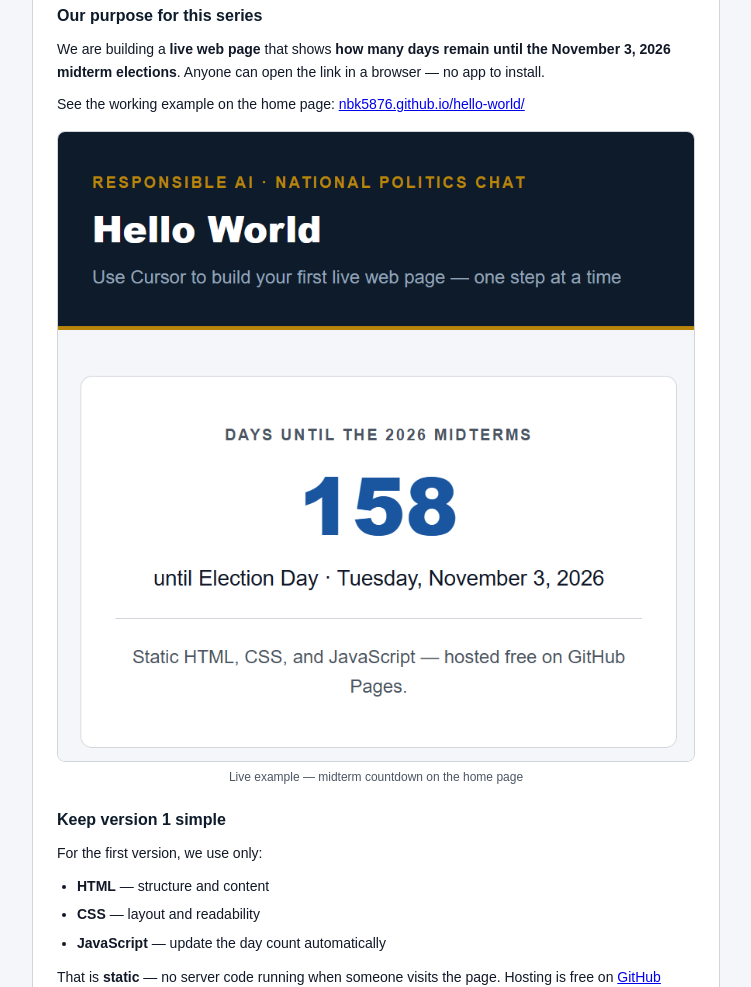
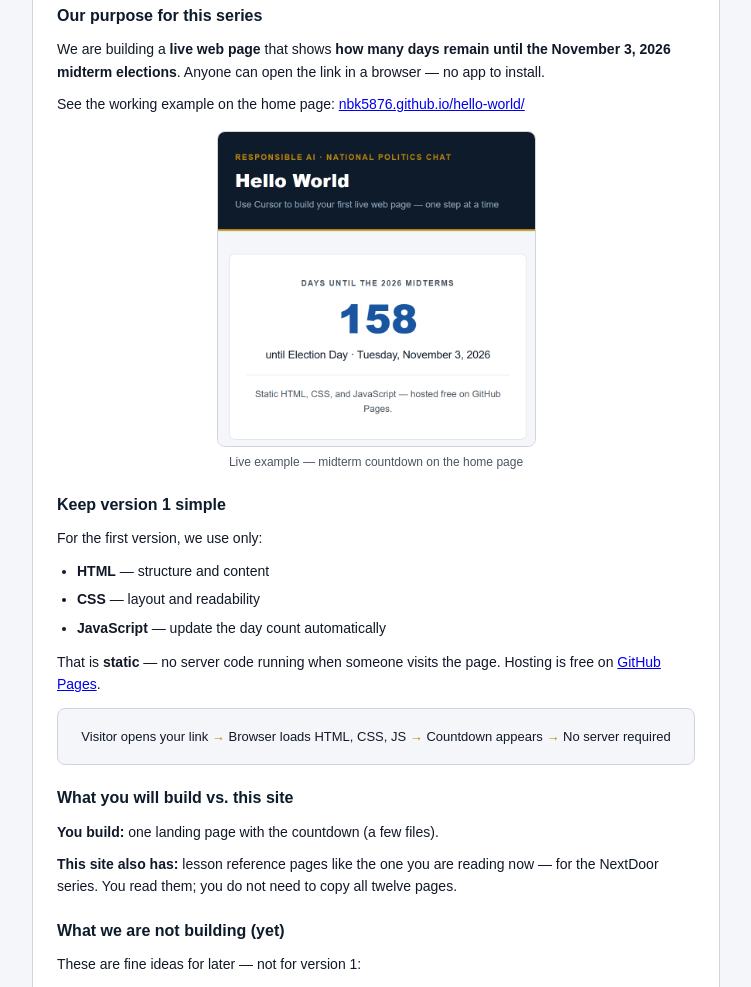
Before and after one commit to nbk5876/hello-world, a plain HTML site: page lessons/03-pick-a-purpose.html in a window 1280 px wide. Shown: the part 511-1498 px from the top of the page, without its empty margins (264-1015 px from the left). Drawn offline with Linux system fonts and the light colour scheme.

Commit message:
Reduce Lesson 03 home page screenshot to half width.
Add figure-half class for centered 50% figure sizing on the live example image.

Co-authored-by: Cursor <cursoragent@cursor.com>

```diff
--- a/css/lesson.css
+++ b/css/lesson.css
@@ -136,6 +136,12 @@
 
 .figure {
   margin: 16px 0;
+}
+
+.figure.figure-half {
+  width: 50%;
+  margin-left: auto;
+  margin-right: auto;
 }
 
 .figure img {
--- a/lessons/03-pick-a-purpose.html
+++ b/lessons/03-pick-a-purpose.html
@@ -69,7 +69,7 @@
         <a href="../index.html">nbk5876.github.io/hello-world/</a>
       </p>
 
-      <figure class="figure">
+      <figure class="figure figure-half">
         <img src="../assets/lessons/03/home-page.png"
              alt="Hello World home page showing days until the 2026 midterm elections">
         <figcaption>Live example — midterm countdown on the home page</figcaption>
```
